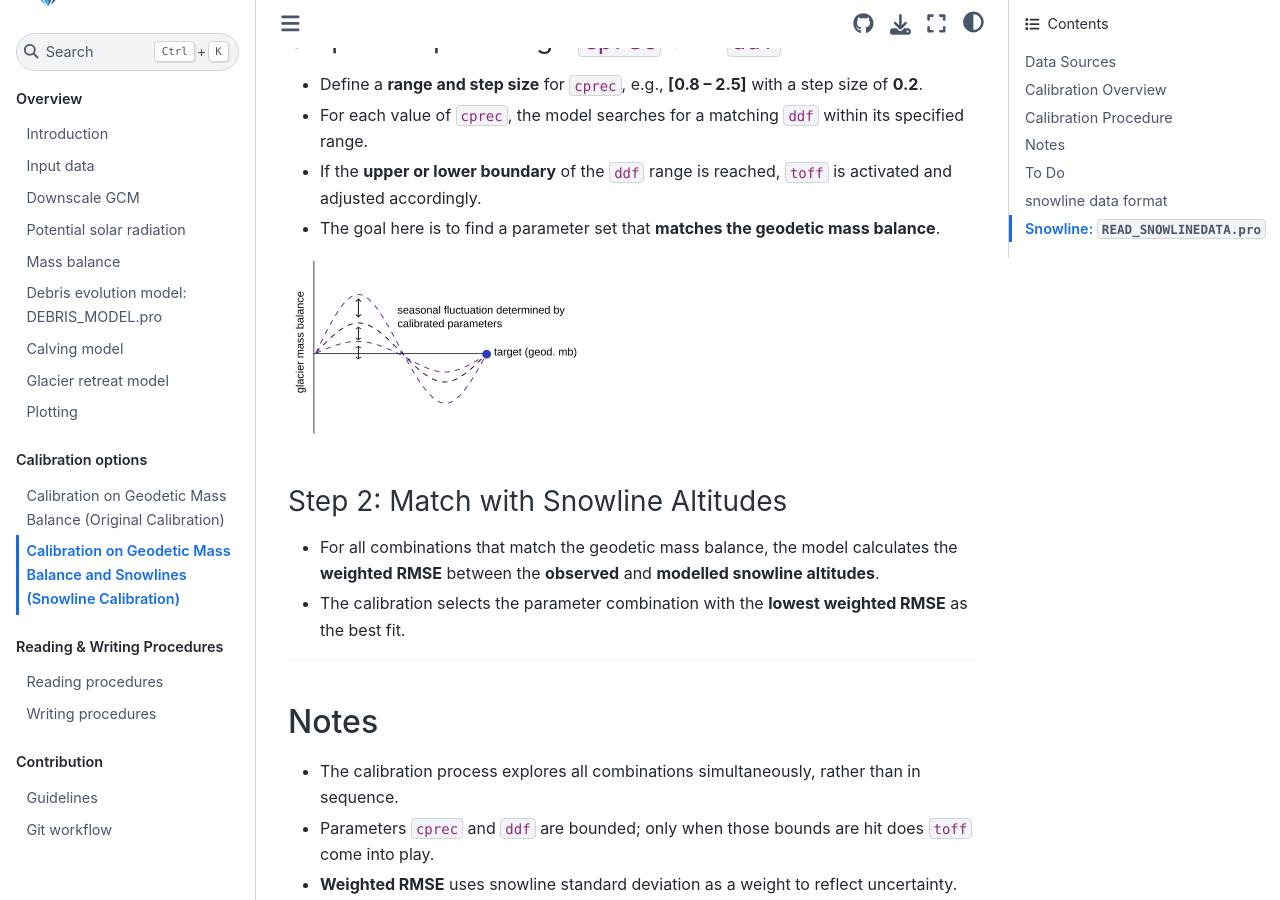
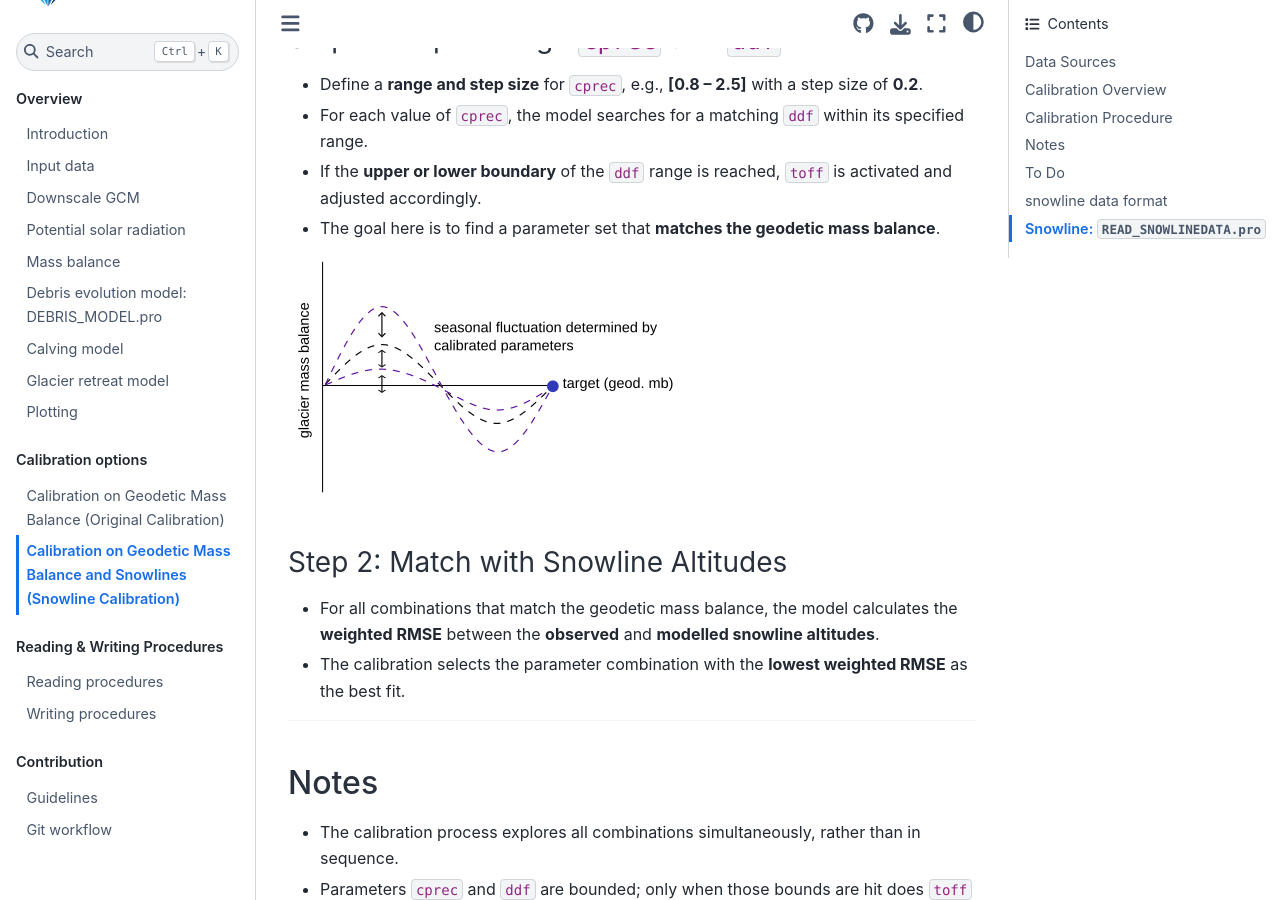
Before and after one commit to eth-vaw-glaciology/GloGEM-doc-temp, a Sphinx documentation site: the page built from docs/source/READ_SNOWLINEDATA_documentation.md, in a window 1280 px wide and 900 px high, scrolled down 1401 px. Built offline with Sphinx 7.4.7 and the Sphinx Book theme 1.1.4, drawn with Linux system fonts in a browser that asks for light colours.

Commit message:
Update READ_SNOWLINEDATA_documentation.md

```diff
--- a/docs/source/READ_SNOWLINEDATA_documentation.md
+++ b/docs/source/READ_SNOWLINEDATA_documentation.md
@@ -43,7 +43,7 @@ Each glacier is calibrated individually, using the **reanalysis product specifie
 - If the **upper or lower boundary** of the `ddf` range is reached, `toff` is activated and adjusted accordingly.
 - The goal here is to find a parameter set that **matches the geodetic mass balance**.
 
-![Conceptual sketch..... add some description here. ](images/calibration_target_scheme_github.png)
+![Conceptual sketch..... add some description here. ](images/calibration_target_scheme_github_1.png)
 
 ### Step 2: Match with Snowline Altitudes
 
```
